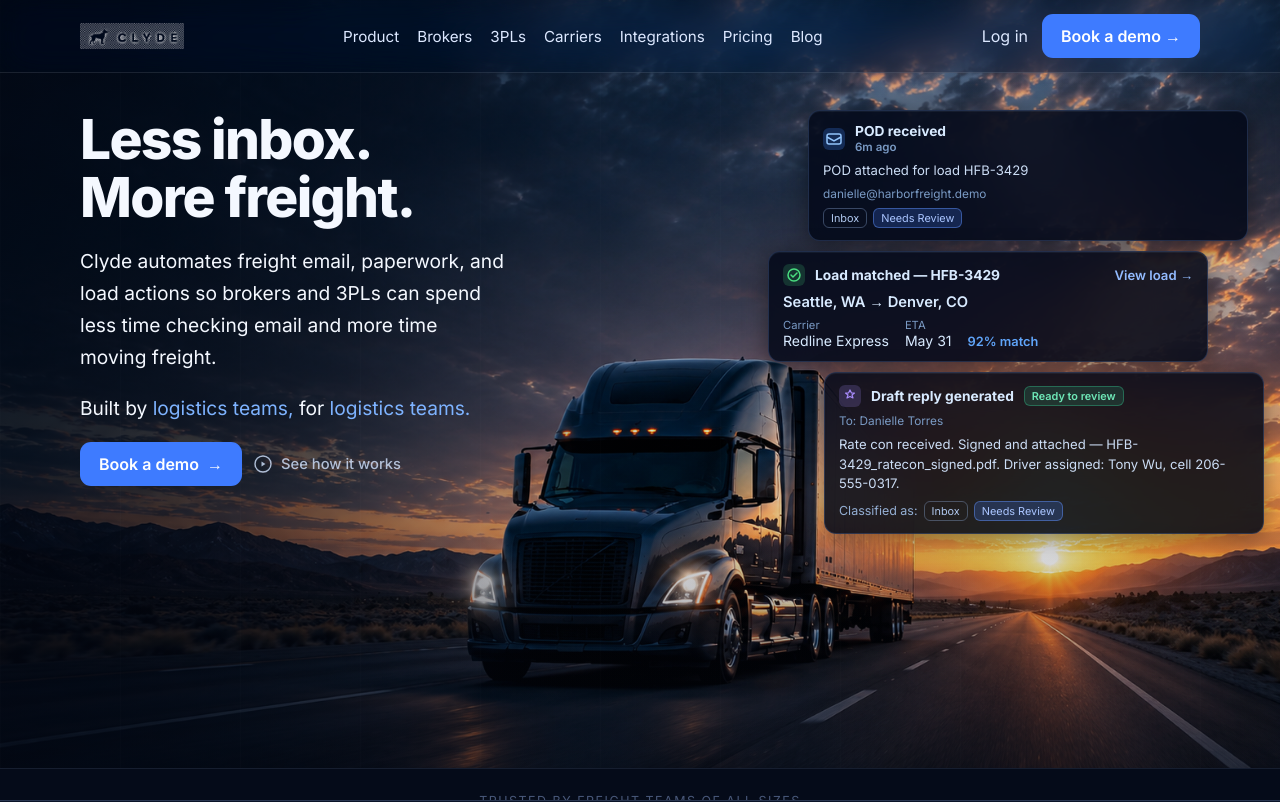
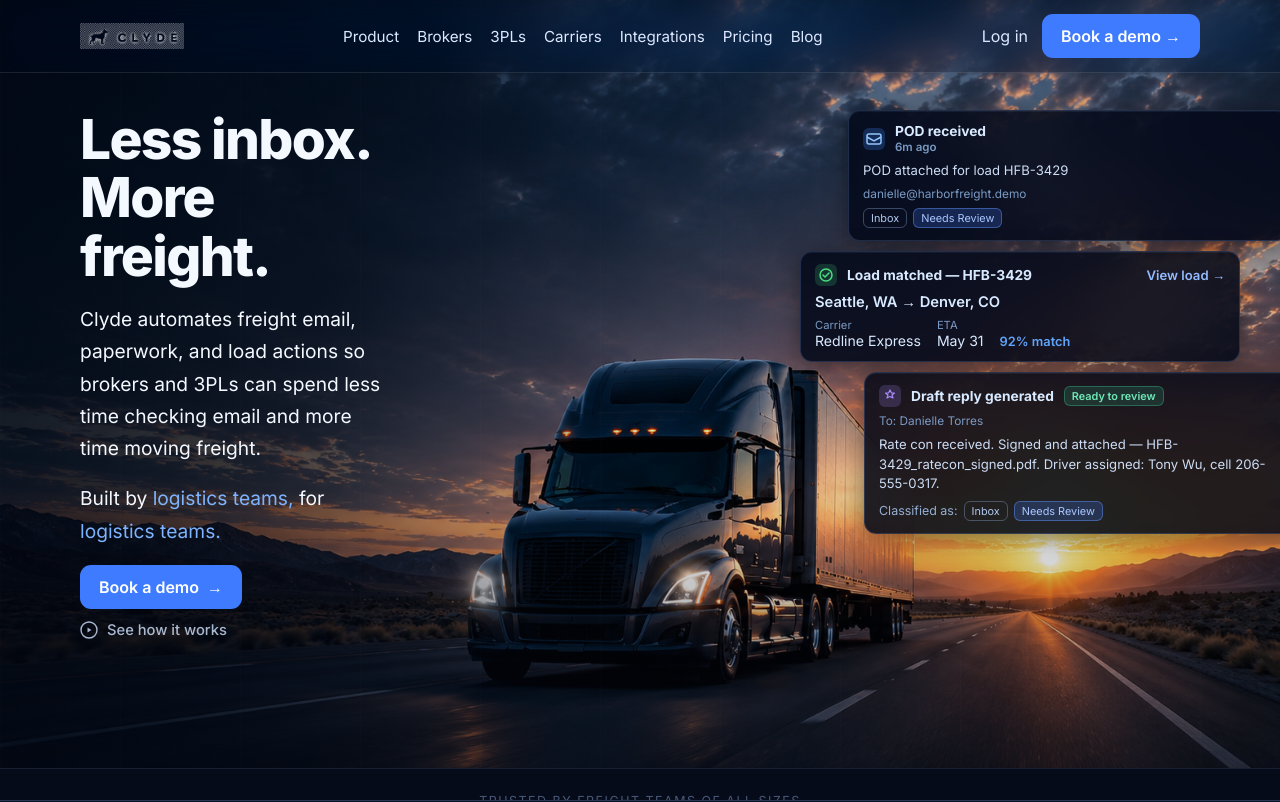
Before and after one commit to mcsupplies81-cpu/clyde-landing, a Next.js app: page / in a window 1280 px wide. Shown: the top 802 px of the page. Built offline with nearby package versions, Linux system fonts and the light colour scheme.

Commit message:
layout: double card shift right + narrow text column further

```diff
--- a/app/globals.css
+++ b/app/globals.css
@@ -109,7 +109,7 @@
 .heroInner {
   position: relative;
   display: grid;
-  grid-template-columns: minmax(0, 0.78fr) minmax(0, 1.22fr);
+  grid-template-columns: minmax(0, 0.56fr) minmax(0, 1.44fr);
   gap: 24px;
   padding: 110px 0 90px;
   align-items: start;
@@ -254,9 +254,9 @@
 }
 
 /* stagger each card for depth — matches mockup cascade */
-.heroCard:nth-child(1) { transform: translateX(48px); }
-.heroCard:nth-child(2) { transform: translateX(8px); }
-.heroCard:nth-child(3) { transform: translateX(64px); }
+.heroCard:nth-child(1) { transform: translateX(88px); }
+.heroCard:nth-child(2) { transform: translateX(40px); }
+.heroCard:nth-child(3) { transform: translateX(104px); }
 
 .heroCard {
   background: rgba(4, 10, 26, 0.88);
```
